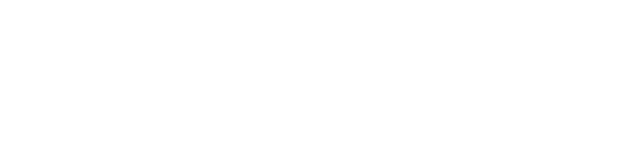
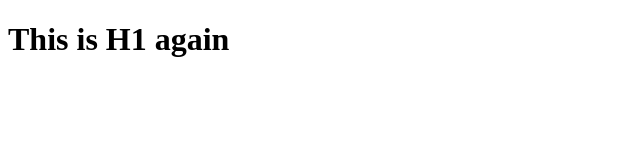
Before and after one commit to Gocooldev777/repo-demo-sample, a plain HTML site: page fog.html in a window 1280 px wide. Shown: the whole page, without its empty margins (0-640 px from the left). Drawn offline with Linux system fonts and the light colour scheme.

Commit message:
This is another message
this is going to be my description

```diff
--- a/fog.html
+++ b/fog.html
@@ -7,6 +7,6 @@
     <title>Document</title>
 </head>
 <body>
-
+    <h1>This is H1 again</h1>
 </body>
 </html>
```
